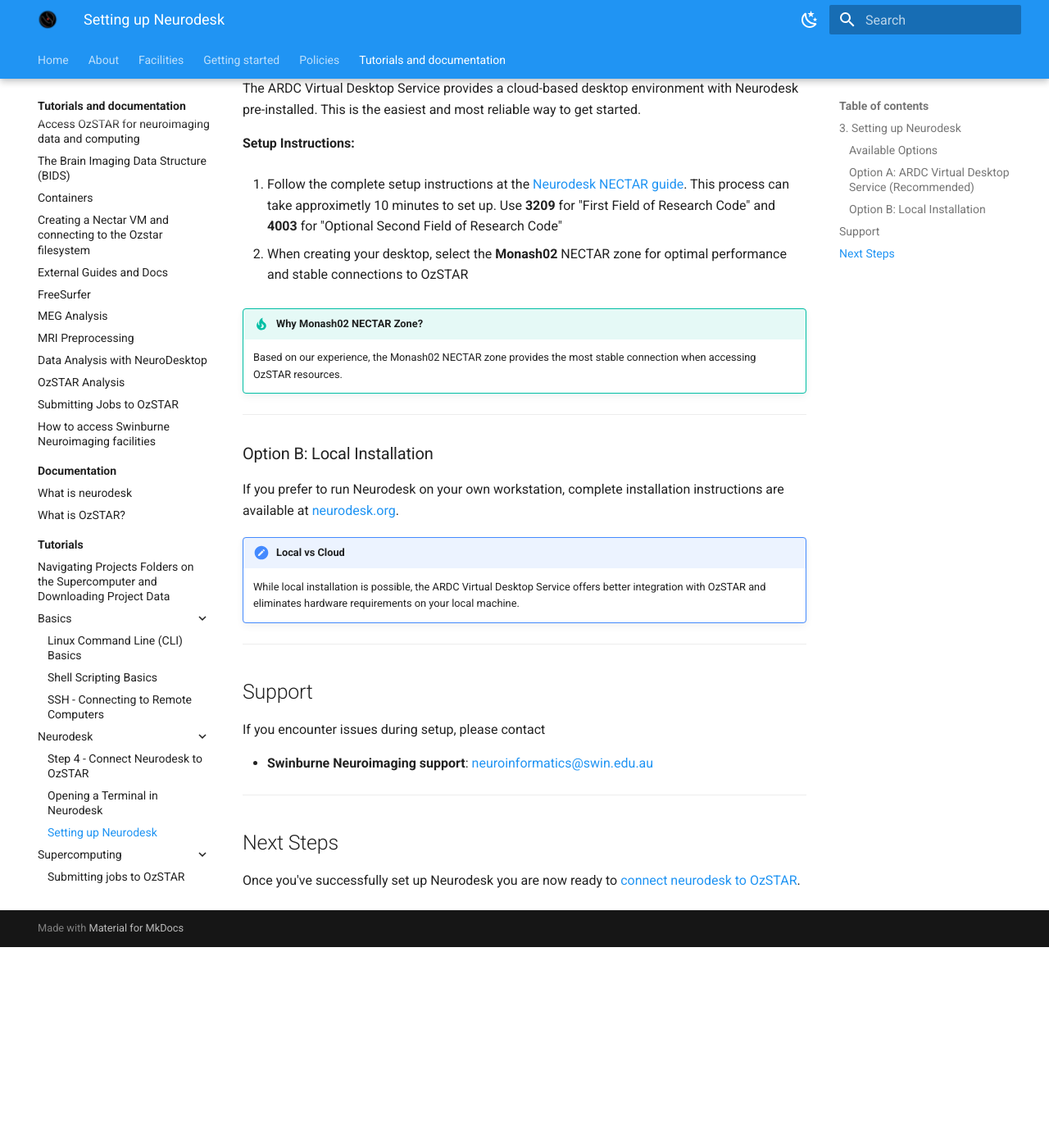
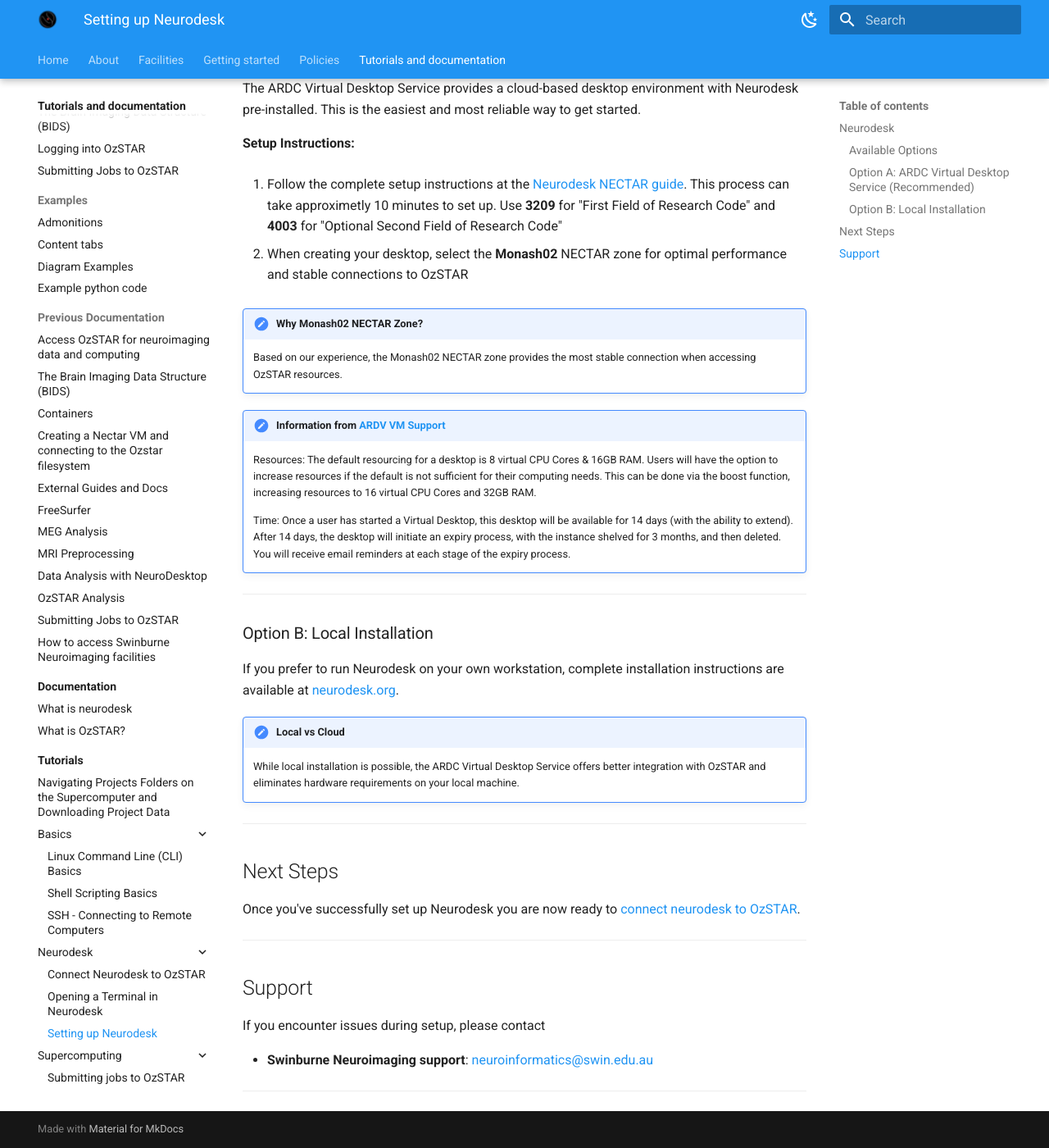
Before and after one commit to SwinburneNeuroimaging/SwinburneNeuroimaging.github.io, an MkDocs documentation site: the page built from docs/tutorials_and_documentation/tutorials/neurodesk/setting_up_neurodesk.md, in a window 1280 px wide and 1400 px high, scrolled down 918 px. Shown: the whole window at 82% size. Built offline with MkDocs 1.6.1 and Material for MkDocs 9.7.7, drawn with Linux system fonts in a browser that asks for light colours; before the commit the page ends 2073 px from its top, so only the background shows below that; some of the changed text lies outside the part shown.

Commit message:
Added changes to setting up neurodesk

```diff
--- a/docs/tutorials_and_documentation/tutorials/neurodesk/setting_up_neurodesk.md
+++ b/docs/tutorials_and_documentation/tutorials/neurodesk/setting_up_neurodesk.md
@@ -3,11 +3,11 @@
 This guide will walk you through setting up Neurodesk for neuroimaging analysis.
 
 !!! info "What is Neurodesk?"
-    To find out more infomation about Neurodesk, see [What is Neurodesk?](/Getting Started/Additional Information/what_is_neurodesk).
+    To find out more infomation about Neurodesk, see [What is Neurodesk?](../../documentation/what_is_neurodesk.md).
 
 ---
 
-## 3. Setting up Neurodesk
+## Neurodesk
 
 Swinburne Neuroimaging is a partner in creating the Neurodesk analysis platform, an extendible, portable, easy to use desktop environment for cognitive neuroscience data analysis.
 
@@ -33,8 +33,13 @@
 
 2. When creating your desktop, select the **Monash02** NECTAR zone for optimal performance and stable connections to OzSTAR
 
-!!! tip "Why Monash02  NECTAR Zone?"
+!!! Note "Why Monash02  NECTAR Zone?"
     Based on our experience, the Monash02 NECTAR zone provides the most stable connection when accessing OzSTAR resources.
+
+!!! Note "Information from [ARDV VM Support](https://support.ehelp.edu.au/support/solutions/articles/6000253856-nectar-virtual-desktop-service)"
+    Resources: The default resourcing for a desktop is 8 virtual CPU Cores & 16GB RAM. Users will have the option to increase resources if the default is not sufficient for their computing needs. This can be done via the boost function, increasing resources to 16 virtual CPU Cores and 32GB RAM.
+
+    Time: Once a user has started a Virtual Desktop, this desktop will be available for 14 days (with the ability to extend). After 14 days, the desktop will initiate an expiry process, with the instance shelved for 3 months, and then deleted. You will receive email reminders at each stage of the expiry process.
 
 ---
 
@@ -47,6 +52,12 @@
 
 ---
 
+## Next Steps
+
+Once you've successfully set up Neurodesk you are now ready to [connect neurodesk to OzSTAR](./connect_neurodesk_to_ozstar.md).
+
+---
+
 ## Support
 
 If you encounter issues during setup, please contact
@@ -54,7 +65,3 @@
 - **Swinburne Neuroimaging support**: [neuroinformatics@swin.edu.au](mailto:neuroinformatics@swin.edu.au)
 
 ---
-
-## Next Steps
-
-Once you've successfully set up Neurodesk you are now ready to [connect neurodesk to OzSTAR](/Getting Started/step_4_connect_neurodesk_to_ozstar/).
```
Also changed, not shown: docs/tutorials_and_documentation/tutorials/index.md (+2 -1 lines), docs/tutorials_and_documentation/tutorials/neurodesk/connect_neurodesk_to_ozstar.md (+4 -9 lines).
